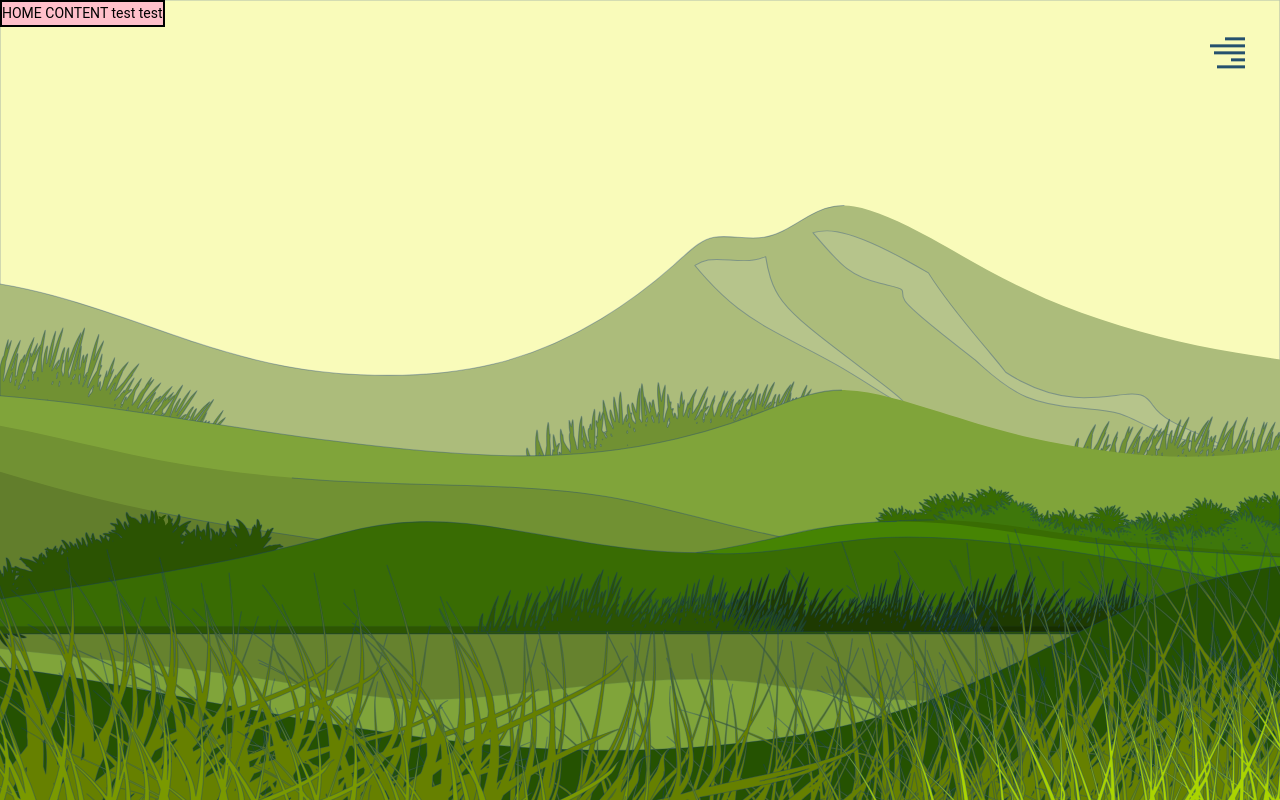
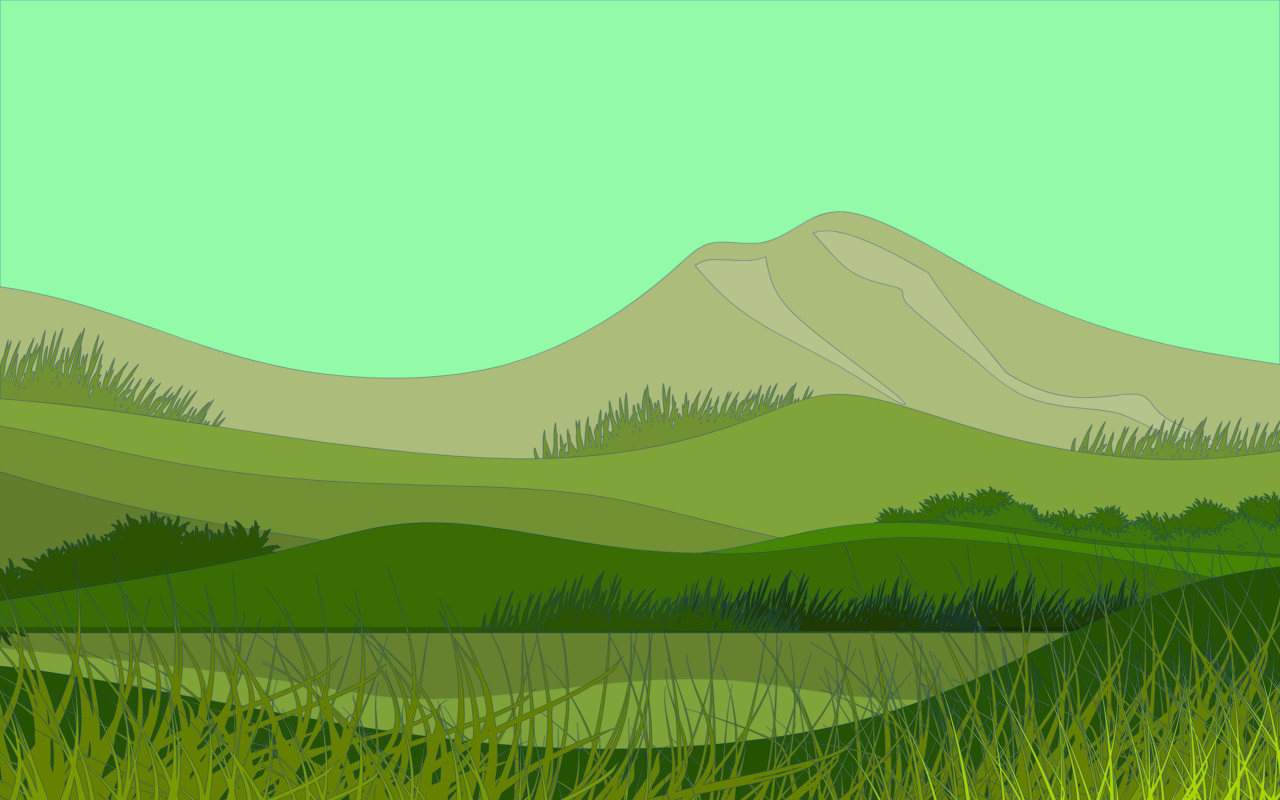
Before and after one commit to billyhk/portfolio-v3, a React (Create React App) app: page / in a window 1280 px wide. Built offline with nearby package versions, Linux system fonts and the light colour scheme.

Commit message:
Commented out nav and home content

```diff
--- a/src/App.tsx
+++ b/src/App.tsx
@@ -17,8 +17,8 @@
   return (
     <div className="site-container">
       {/* className="site-container" */}
-      <MainNav />
-      <div className="App-Loader"></div>
+      {/* <MainNav /> */}
+      {/* <div className="App-Loader"></div> */}
       <Switch>
         {links.map((l: ILink) => {
           return (
--- a/src/components/SVG/WoodsyScene1.tsx
+++ b/src/components/SVG/WoodsyScene1.tsx
@@ -13,6 +13,7 @@
 
 const skyTransition = {
   default: {
+    type: "tween",
     repeatDelay: 2.5,
     duration: 10,
     ease: "easeInOut",
@@ -42,6 +43,7 @@
     repeatType: "reverse"
   },
   pathLength: {
+    type: "tween",
     repeatDelay: 2,
     duration: 7.5,
     ease: "easeInOut",
--- a/src/pages/Home.tsx
+++ b/src/pages/Home.tsx
@@ -12,10 +12,10 @@
         <div className="background-svg">
           <WoodsyScene1 />
         </div>
-        <div className="home-content-text">
-          HOME CONTENT test test
+        {/* <div className="home-content-text"> */}
+          {/* HOME CONTENT test test */}
           {/* <Improvisation /> */}
-        </div>
+        {/* </div> */}
       </div>
     </>
   )
```
